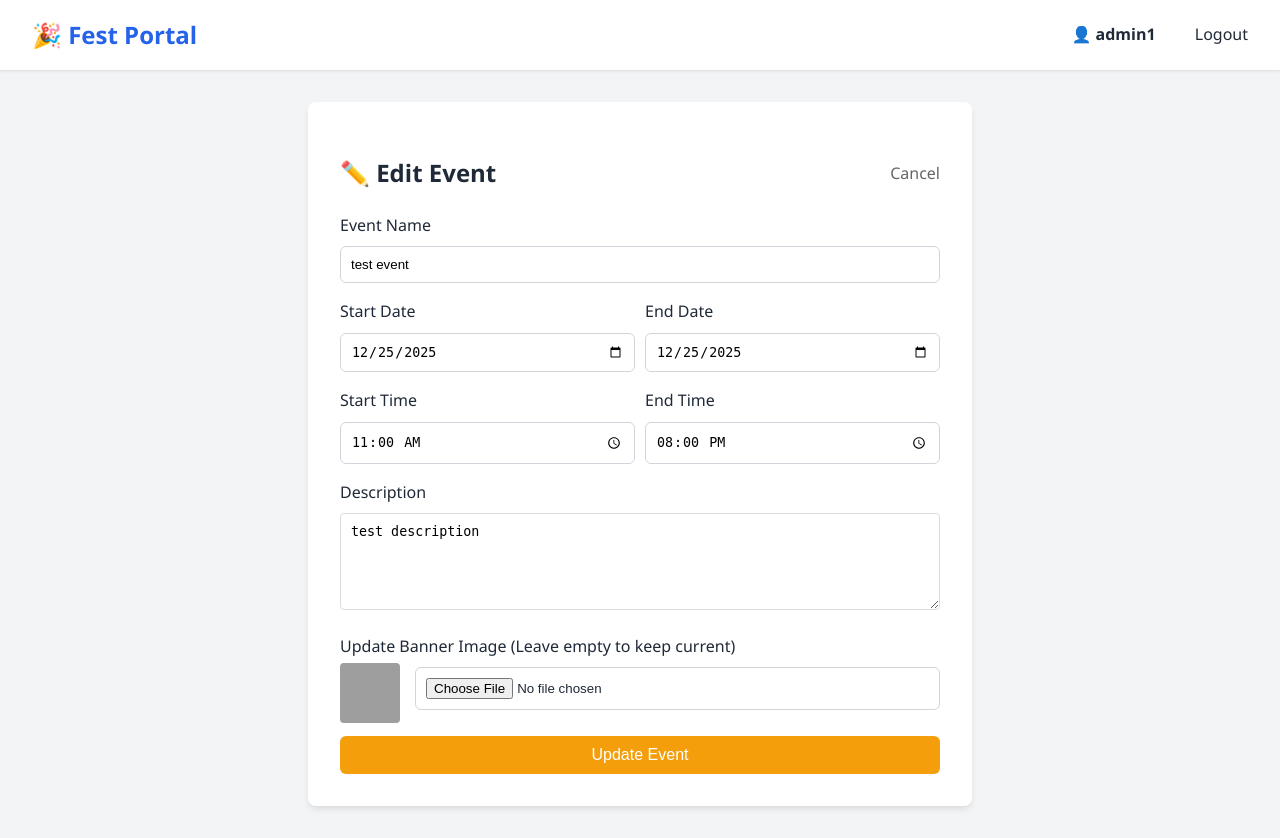
After one commit to 00Padmesh/Grp6SE, a Flask app: page /event/edit/1 in a window 1280 px wide. The commit adds this page. Run offline with Flask 3, Linux system fonts and the light colour scheme; a user stored in the database is signed in; grey boxes are pictures that could not be loaded.

Commit message:
made changes to admin

```diff
--- a/backend/app.py
+++ b/backend/app.py
@@ -50,6 +50,8 @@ def signup():
 
         # Logic for ID: Required for Students, Optional for Organizers
         unique_id = request.form.get("unique_id")
+        if not unique_id:
+            unique_id = None
         if role == "participant":
             if not unique_id:
                 flash("Student ID is required for participants")
@@ -135,8 +137,9 @@ def dashboard_organizer():
         db.session.commit()
         flash("Event Created Successfully!")
 
-    my_events = Event.query.filter_by(organizer_id=current_user.id).all()
-    return render_template("dashboard_organizer.html", events=my_events)
+    #my_events = Event.query.filter_by(organizer_id=current_user.id).all()
+    all_events = Event.query.all()
+    return render_template("dashboard_organizer.html", events=all_events)
 
 # --- VIEW PARTICIPANTS ROUTE (NEW) ---
 @app.route("/participants/<int:event_id>")
@@ -238,5 +241,44 @@ def delete_event(event_id):
     flash("Event deleted")
     return redirect(url_for("dashboard_organizer"))
 
+
+# app.py
+
+@app.route("/event/edit/<int:event_id>", methods=["GET", "POST"])
+@login_required
+def edit_event(event_id):
+    event = Event.query.get_or_404(event_id)
+
+    # SECURITY CHECK: Stop Admin 2 from editing Admin 1's event
+    if event.organizer_id != current_user.id:
+        return "Access Denied"
+
+    if request.method == "POST":
+        # Get data from form
+        event.name = request.form["name"]
+        event.start_date = request.form["start_date"]
+        event.end_date = request.form["end_date"]
+        event.start_time = request.form["start_time"]
+        event.end_time = request.form["end_time"]
+        event.description = request.form["description"]
+
+        # Date Validation again
+        if event.end_date < event.start_date:
+            flash("Error: End date cannot be before Start date!")
+            return redirect(url_for('edit_event', event_id=event.id))
+
+        # Handle Image Update (Optional)
+        if 'image' in request.files:
+            file = request.files['image']
+            if file and file.filename != '' and allowed_file(file.filename):
+                filename = secure_filename(file.filename)
+                file.save(os.path.join(app.config['UPLOAD_FOLDER'], filename))
+                event.image_file = filename
+
+        db.session.commit()
+        flash("Event Updated Successfully!")
+        return redirect(url_for("dashboard_organizer"))
+
+    return render_template("edit_event.html", event=event)
 if __name__ == "__main__":
     app.run(debug=True)
--- /dev/null
+++ b/backend/templates/edit_event.html
@@ -0,0 +1,47 @@
+{% extends "base.html" %}
+{% block content %}
+<div class="card" style="max-width: 600px; margin: 0 auto;">
+    <div style="display: flex; justify-content: space-between; align-items: center;">
+        <h2>✏️ Edit Event</h2>
+        <a href="{{ url_for('dashboard_organizer') }}" style="color: #666; text-decoration: none;">Cancel</a>
+    </div>
+
+    <form method="POST" enctype="multipart/form-data">
+        <label>Event Name</label>
+        <input type="text" name="name" value="{{ event.name }}" required>
+
+        <div style="display: flex; gap: 10px;">
+            <div style="flex: 1;">
+                <label>Start Date</label>
+                <input type="date" name="start_date" value="{{ event.start_date }}" required>
+            </div>
+            <div style="flex: 1;">
+                <label>End Date</label>
+                <input type="date" name="end_date" value="{{ event.end_date }}" required>
+            </div>
+        </div>
+
+        <div style="display: flex; gap: 10px;">
+            <div style="flex: 1;">
+                <label>Start Time</label>
+                <input type="time" name="start_time" value="{{ event.start_time }}" required>
+            </div>
+            <div style="flex: 1;">
+                <label>End Time</label>
+                <input type="time" name="end_time" value="{{ event.end_time }}" required>
+            </div>
+        </div>
+
+        <label>Description</label>
+        <textarea name="description" rows="5" style="width:100%; padding:10px; border:1px solid #ddd; border-radius:4px;" required>{{ event.description }}</textarea>
+
+        <label style="margin-top: 15px;">Update Banner Image (Leave empty to keep current)</label>
+        <div style="display: flex; align-items: center; gap: 15px; margin-bottom: 10px;">
+            <img src="{{ url_for('static', filename='uploads/' + event.image_file) }}" width="60" height="60" style="object-fit: cover; border-radius: 4px;">
+            <input type="file" name="image" accept="image/*">
+        </div>
+
+        <button type="submit" style="background-color: #f59e0b;">Update Event</button>
+    </form>
+</div>
+{% endblock %}
```
Also changed, not shown: backend/templates/dashboard_organizer.html (+15 -0 lines), backend/instance/college_portal.db.
